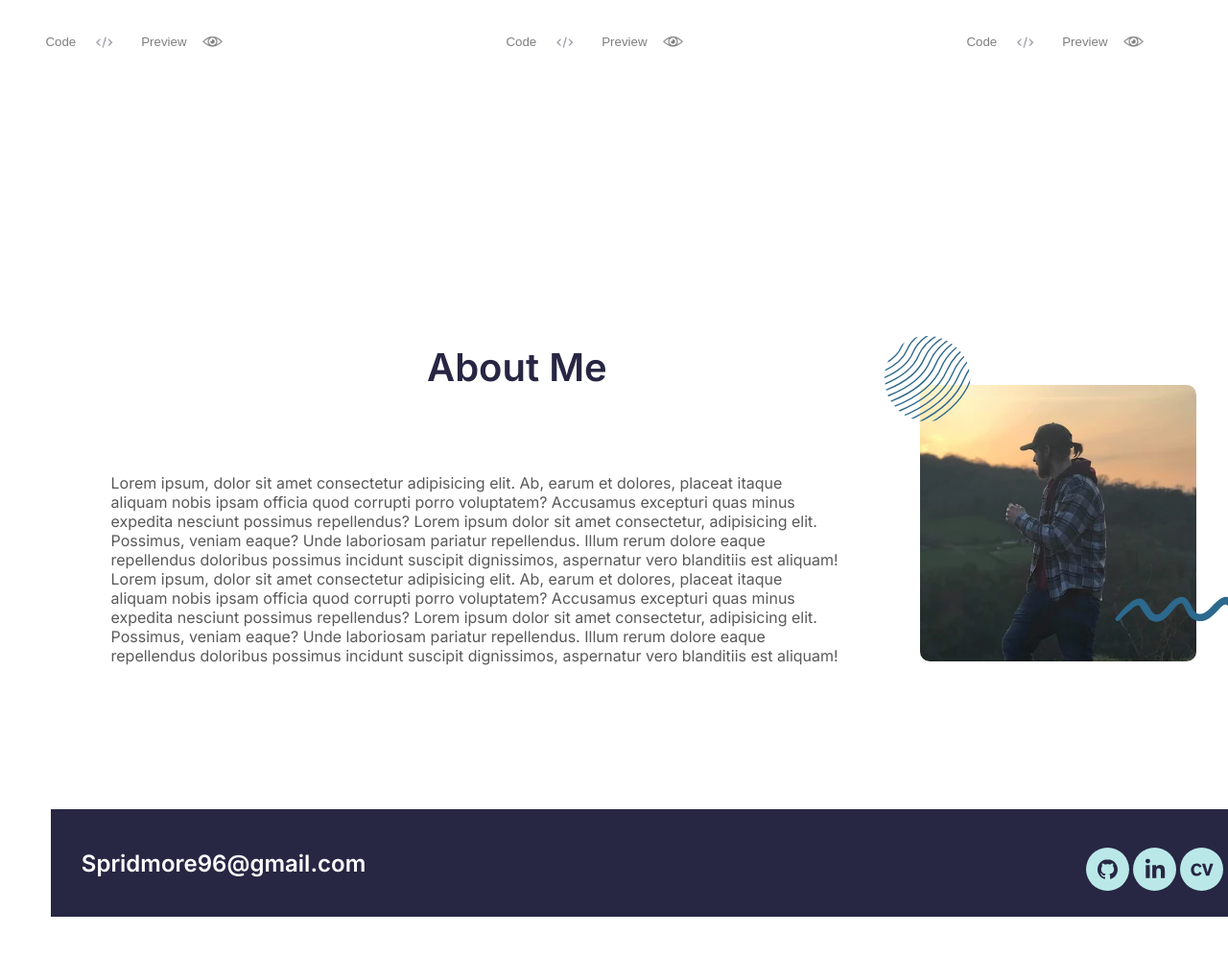
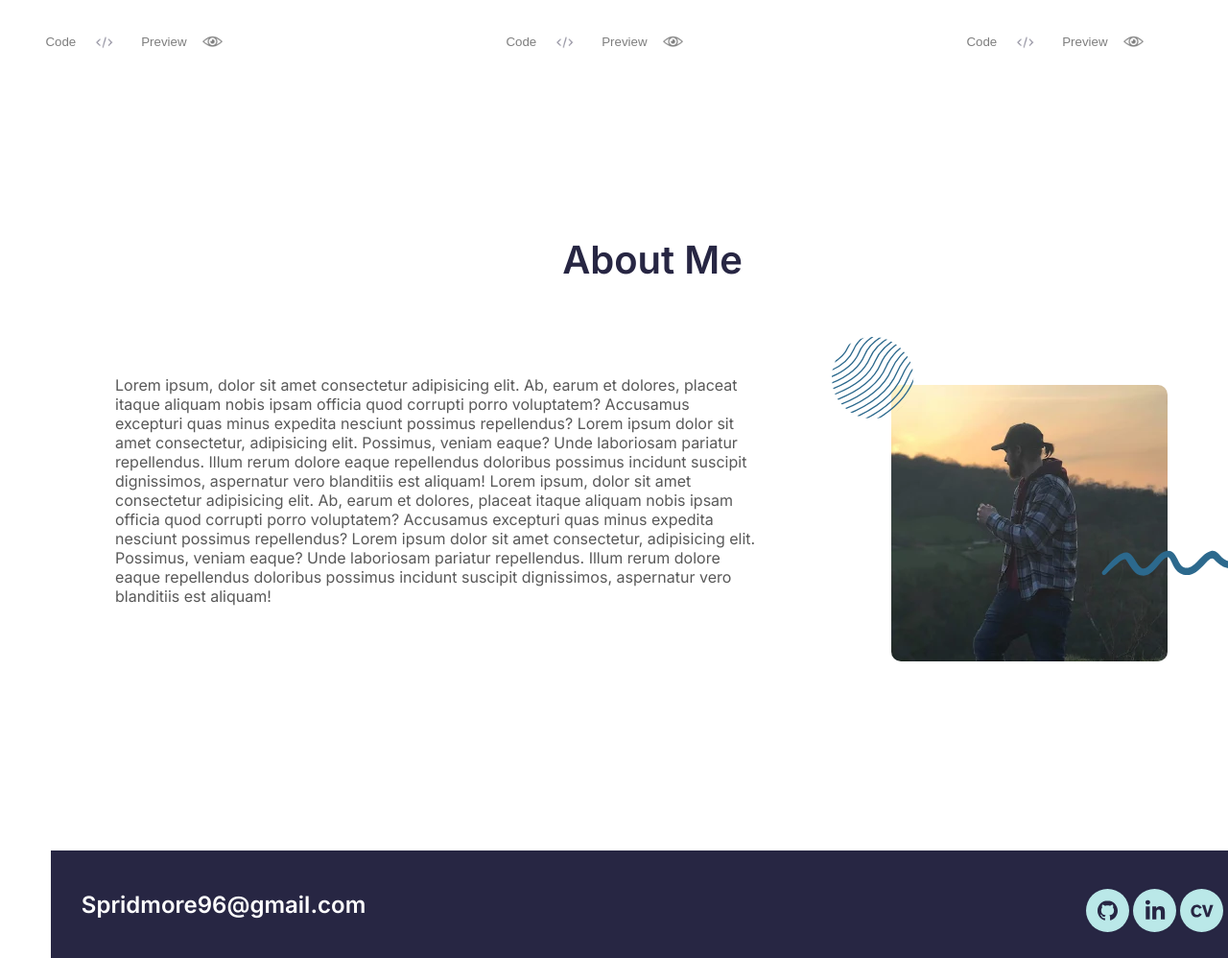
Before and after one commit to sPridmore96/personal-portfolio, a plain HTML site: page index.html in a window 1280 px wide. Shown: the part 2743-3741 px from the top of the page at 96% size. Before the commit the page ends 3698 px from the top, so only its background shows below. Drawn offline with Linux system fonts and the light colour scheme.

Commit message:
pre demo polish removing on hover for tablet and phone. margin rework on tablet right header

```diff
--- a/index.html
+++ b/index.html
@@ -25,14 +25,15 @@
         </div>
         <img tabindex="0" class="header__right-icon" src="./icons/imagesmenu.png" alt="drop down menu">
     </div>
-    <!-- block -->
+
     <div class="welcome">
         <p class="welcome__message">Hi! I'm Sam Pridmore</p>
         <p class="welcome__job-discription">A Junior Software Developer Based In The UK.</p>
-        <button tabindex="0" class="welcome__work-link wide-button">Take a look at my work <a href="#my-work"><img
-                    src="./icons/Down_Arrow_Icon.png" alt="Down Arrow Link"></a> </button>
+        <button tabindex="0" href="#my-work" class="welcome__work-link wide-button">Take a look at my work <a href="#my-work"><img
+                    src="./icons/Down_Arrow_Icon.png" alt="Down Arrow Link"></a></button>
     </div>
-    <!-- block -->
+
+
     <div class="skills">
         <div class="skills__header">
             <h2 class="skills__title">Technical Skills</h2>
@@ -41,7 +42,7 @@
                 alias explicabo, quisquam nostrum cum ipsum voluptatum! Consectetur quae sed accusamus nulla natus
                 maiores voluptates suscipit debitis.</p>
         </div>
-        <!-- block -->
+
         <div class="icons">
             <div class="icons__item"><img src="./icons/GIT.png" alt="Git Icon">
                 <h3 class="icons__label">GIT</h3>
@@ -72,9 +73,8 @@
             </div>
         </div>
     </div>
-    <!-- block -->
+
     <h2 id="my-work" class="projects__title">My Projects</h2>
-    <!-- block -->
 
     <div class="card">
         <div class="card__holder">
@@ -99,7 +99,7 @@
                 </button>
             </div>
         </div>
-        <!-- block -->
+
         <div id="Rest-API">
             <div class="card__holder">
                 <div class="card__img-holder">
@@ -125,7 +125,7 @@
                 </div>
             </div>
         </div>
-        <!-- block -->
+
         <div id="PUNK API">
             <div class="card__holder">
                 <div class="card__img-holder">
@@ -151,7 +151,7 @@
                 </div>
             </div>
         </div>
-        <!-- block -->
+
         <div class="card__holder card__extra-for-website">
             <div class="card__img-holder">
                 <img class="card__img" src="./imgs/testImage.png" alt="print screen of client Project">
@@ -219,7 +219,7 @@
             </div>
         </div>
     </div>
-    <!-- block -->
+
     <div class="about">
         <h3 class="about__title">About Me</h3>
         <div class="about__img-container">
@@ -239,7 +239,7 @@
             eaque repellendus doloribus possimus incidunt suscipit dignissimos, aspernatur vero blanditiis est
             aliquam! </p>
     </div>
-    <!-- block -->
+
     <footer class="footer">
         <div class="footer__links" >
         <a tabindex="0" href="#"><img class="footer_icon" src="./icons/Group 61.svg" alt="Git Hub Icon image"></a>
--- a/styles/_layout.scss
+++ b/styles/_layout.scss
@@ -8,10 +8,6 @@ body {
         height: 100%;
         @include flexColumnCenter;
         flex-wrap: wrap;
-}
-
-body::-webkit-scrollbar {
-    display: none;
     }
 
     .header {
@@ -39,21 +35,23 @@ body::-webkit-scrollbar {
 
         }
 
-    &__right{
+        &__right {
             display: flex;
             margin-right: 3rem;
             align-items: center;
         }
 
-    &__links{
+        &__links {
             display: inline;
             width: auto;
 
         }
+
         &__link {
             margin: 0 1rem 0 1rem;
             @include smallFontSizeWeightColor (1rem, 500);
             text-decoration: none;
+
             & button {
                 display: inline;
             }
@@ -107,6 +105,7 @@ body::-webkit-scrollbar {
             @include headerSizeWeight(2rem, 600);
             margin-bottom: 4rem;
         }
+
         &__subtitle {
             display: inline-block;
             width: 30%;
@@ -137,6 +136,7 @@ body::-webkit-scrollbar {
         }
 
     }
+
     .projects__title {
         text-align: center;
         margin: 0 2rem 3rem 2rem;
@@ -216,56 +216,60 @@ body::-webkit-scrollbar {
     }
 
     .about {
-        @include WidthHeight (90%,auto);
-        margin-top: 10rem;
+        flex-wrap: nowrap;
+        @include WidthHeight (70rem, 50rem);
         display: grid;
-        grid-template-columns: 1fr 1fr 1fr 1fr;
-        grid-template-rows: 1fr 1fr 1fr;
+        grid-auto-columns: 1fr;
+        grid-template-columns: 1fr 1fr 1fr;
+        grid-template-rows: 0.5fr 1fr 0.5fr;
         gap: 0px 0px;
         grid-template-areas:
-          "__title __title __title __img-container"
-          "__paragraph __paragraph __paragraph __img-container"
-          "__paragraph __paragraph __paragraph __img-container";
+            ". __title ."
+            "__paragraph __paragraph __img-container"
+            "__paragraph __paragraph .";
+        aspect-ratio: 1/1;
 
 
 
         &__img-container {
-        @include WidthHeight (auto,auto);
+            display: grid;
+            grid-template-columns: 1fr 1fr 1fr 1fr 1fr 1fr;
+            grid-template-rows: 1fr 1fr 1fr 1fr 1fr 1fr 1fr;
+            gap: 0px 0px;
             grid-area: __img-container;
-        display: flex;
-        justify-content: center;
-        align-items: center;
+        }
 
+
+
+        &__profile-img {
+            position: relative;
+            border-radius: 10px;
+            grid-area: 2 / 2 / 7 / 6;
         }
 
         &__title {
-        padding-top: 7rem;
+            text-align: center;
+            padding: 10rem 0 3rem 0;
             @include headerSizeWeight (2.5rem, 600);
-        text-align: center;
             grid-area: __title;
 
-    }
-
-    &__profile-img {
-        @include WidthHeight (auto, auto);
-        position: absolute;
-        border-radius: 10px;
         }
 
         &__icons {
 
             &--finger {
-            @include WidthHeight(90px,auto);
-            position: relative;
-            right: 23%;
-            top: -25%
+                z-index: 1;
+                grid-area: 1 / 1 / 3 / 3;
+                ;
+                margin: 0.5rem 0 0 0
             }
 
+
             &--squig {
-            position: relative;
-            left: 30%;
-            top: 15%;
-            overflow: hidden;
+                margin-left: 2rem;
+                z-index: 1;
+                grid-area: 5 / 5 / 7 / 7;
+                ;
             }
         }
 
@@ -287,8 +291,8 @@ body::-webkit-scrollbar {
         flex-direction: row-reverse;
         justify-content: space-between;
         align-items: center;
-   }
-    }
+
+
 
         &__icon {
             @include smallIconSizingWidthHeight ();
@@ -301,7 +305,6 @@ body::-webkit-scrollbar {
         }
     }
 }
-
     // -------------------------------------------------------------------------------
 
     @media screen and (min-width:451px) and (max-width: 1023px) {
@@ -327,9 +330,13 @@ body::-webkit-scrollbar {
                 padding-left: 3rem;
             }
 
+            &__right {
+                margin-right: 2rem;
+            }
+
             &__my-name {
                 display: inline;
-            @include headerSizeWeight(1.5rem, 7000)
+                @include headerSizeWeight(1.5rem, 1000)
             }
 
             &__left-icon {
@@ -342,12 +349,12 @@ body::-webkit-scrollbar {
 
             }
 
-        &__links{
+            &__links {
                 width: auto;
-            display: block;
                 @include flexColumnCenter();
 
             }
+
             &__link {
                 margin: 0 1rem 0.5rem 1rem;
                 @include smallFontSizeWeightColor (1rem, 500);
@@ -402,6 +409,7 @@ body::-webkit-scrollbar {
                 @include headerSizeWeight(2rem, 600);
                 margin-bottom: 4rem;
             }
+
             &__subtitle {
                 display: inline-block;
                 width: 60%;
@@ -426,7 +434,7 @@ body::-webkit-scrollbar {
             &__item {
                 @include flexColumnCenter ();
 
-            &--springBoot{
+                &--springBoot {
                     grid-area: --springBoot
                 }
             }
@@ -437,6 +445,7 @@ body::-webkit-scrollbar {
             }
 
         }
+
         .projects__title {
             text-align: center;
             margin: 0 2rem 3rem 2rem;
@@ -456,14 +465,9 @@ body::-webkit-scrollbar {
             &__holder {
                 @include WidthHeight (400px, auto);
                 padding: 0.7rem 0.5rem 0.7rem 0.5rem;
-            opacity: 0.5;
                 margin-left: 5%;
             }
 
-        &__holder:hover {
-            box-shadow: rgba(0, 0, 0, 0.24) 1px 3px 3px 3px;
-            opacity: 1.0;
-        }
 
 
             &__img-holder {
@@ -517,7 +521,7 @@ body::-webkit-scrollbar {
 
         .about {
             flex-wrap: nowrap;
-            @include WidthHeight (40rem, auto);
+            @include WidthHeight (45rem, auto);
             display: grid;
             grid-auto-columns: 1fr;
             grid-template-columns: 1fr 1fr 1fr;
@@ -559,7 +563,8 @@ body::-webkit-scrollbar {
 
                 &--finger {
                     z-index: 1;
-                 grid-area: 1 / 1 / 3 / 3; ;
+                    grid-area: 1 / 1 / 3 / 3;
+                    ;
                     margin: 1rem 0 0 0
                 }
 
@@ -567,7 +572,8 @@ body::-webkit-scrollbar {
                 &--squig {
                     margin-left: 7rem;
                     z-index: 1;
-                grid-area: 5 / 5 / 7 / 7;;
+                    grid-area: 5 / 5 / 7 / 7;
+                    ;
                 }
             }
 
@@ -740,18 +746,13 @@ body::-webkit-scrollbar {
             grid-gap: 3rem;
 
 
-        &__extra-for-website{
+            &__extra-for-website {
                 display: none;
             }
 
             &__holder {
                 padding: 0.7rem 0.5rem 0.7rem 0.5rem;
-            opacity: 1;
                 margin: auto;
-        }
-
-        &__holder:hover {
-            box-shadow: rgba(0, 0, 0, 0.24) 1px 3px 3px 3px;
             }
 
             &__img-holder {
@@ -841,7 +842,8 @@ body::-webkit-scrollbar {
 
                 &--finger {
                     z-index: 1;
-                     grid-area: 1 / 1 / 3 / 3; ;
+                    grid-area: 1 / 1 / 3 / 3;
+                    ;
                     margin: 1rem 0 0 1rem
                 }
 
@@ -849,7 +851,8 @@ body::-webkit-scrollbar {
                 &--squig {
                     margin-left: 0.1rem;
                     z-index: 1;
-                    grid-area: 5 / 5 / 7 / 7;;
+                    grid-area: 5 / 5 / 7 / 7;
+                    ;
                 }
             }
 
@@ -877,5 +880,4 @@ body::-webkit-scrollbar {
                 color: white
             }
         }
-
     }
```
Also changed, not shown: styles/styles.css, 1 other file. Lines whose indentation alone changed are shown as unchanged.
